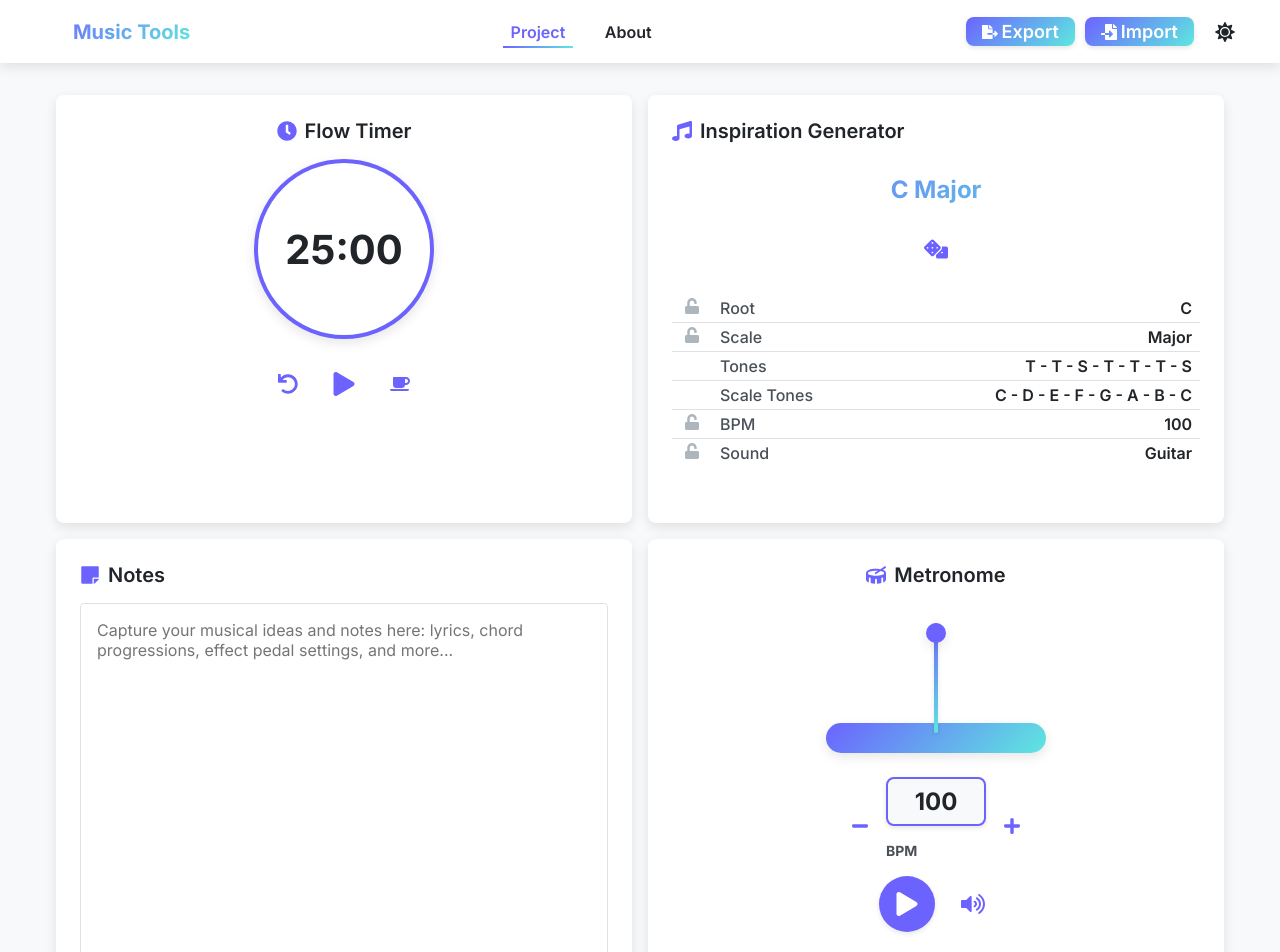
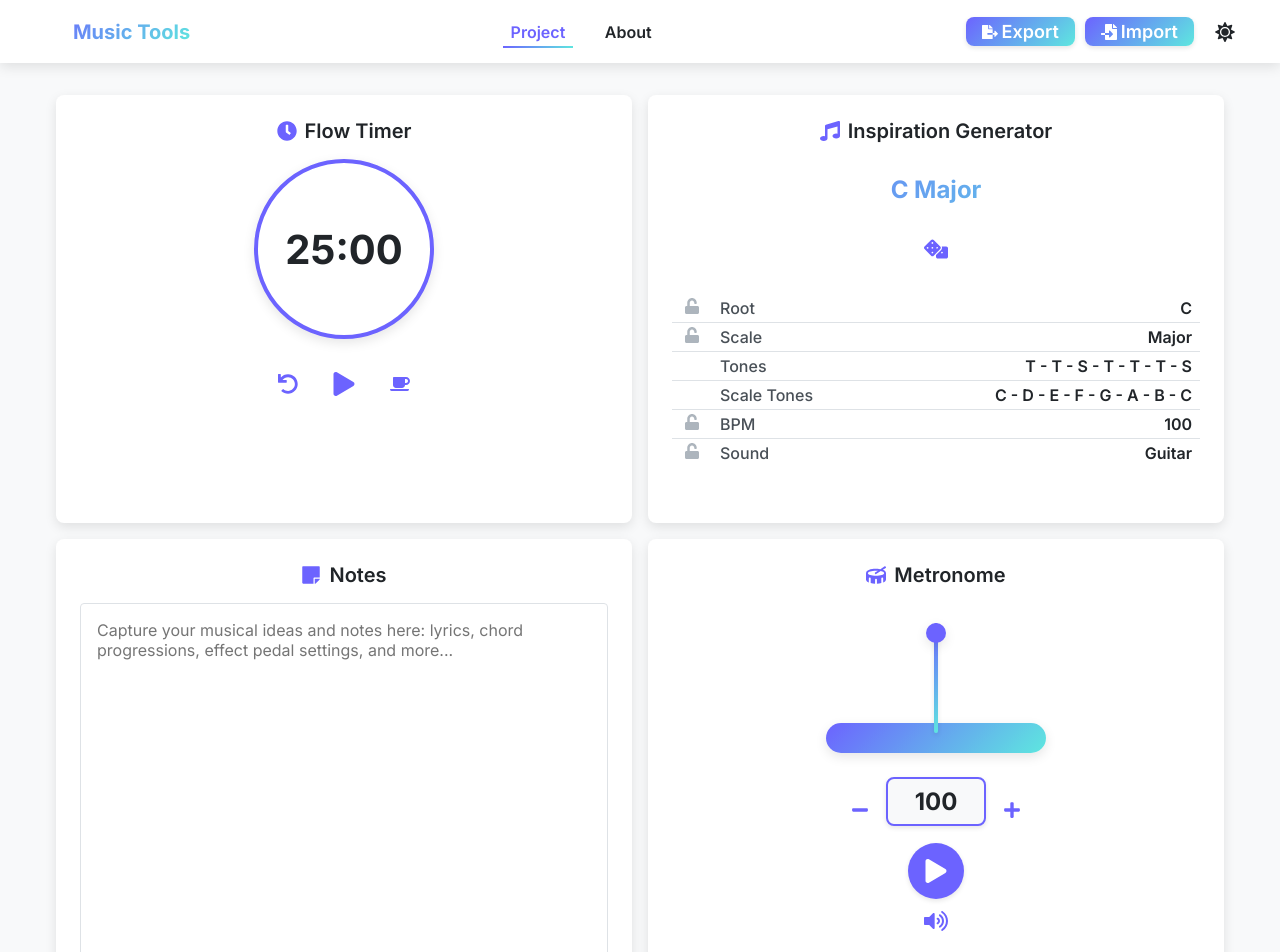
Before and after one commit to fxcircus/music-tools-studio, a React (Create React App) app: page / in a window 1280 px wide. Shown: the top 952 px of the page. Built offline with nearby package versions, Linux system fonts and the light colour scheme.

Commit message:
UI fixes

```diff
--- a/src/components/Metronome/Metronome.tsx
+++ b/src/components/Metronome/Metronome.tsx
@@ -94,10 +94,19 @@ const BpmLabel = styled.div`
   margin-bottom: ${({ theme }) => theme.spacing.md};
 `;
 
-const ControlsRow = styled.div`
+const ControlsContainer = styled.div`
   display: flex;
+  flex-direction: column;
+  align-items: center;
+  width: 100%;
+  margin-bottom: ${({ theme }) => theme.spacing.md};
+`;
+
+const ButtonGroup = styled.div`
+  display: flex;
+  justify-content: center;
   gap: ${({ theme }) => theme.spacing.md};
-  margin-bottom: ${({ theme }) => theme.spacing.md};
+  margin-bottom: ${({ theme }) => theme.spacing.xs};
 `;
 
 const ControlButton = styled(motion.button)`
@@ -141,7 +150,7 @@ const BeatIndicator = styled(motion.div)`
 const BeatsRow = styled.div`
   display: flex;
   justify-content: center;
-  margin-top: ${({ theme }) => theme.spacing.md};
+  margin-top: ${({ theme }) => theme.spacing.xs};
 `;
 
 const BpmControls = styled.div`
@@ -421,7 +430,6 @@ const Metronome: FC<LoaderProps> = ({ bpm: initialBpm }) => {
 
                 <div>
                     <BpmDisplay>{bpm}</BpmDisplay>
-                    <BpmLabel>BPM</BpmLabel>
                 </div>
 
                 <ControlButton
@@ -435,7 +443,7 @@ const Metronome: FC<LoaderProps> = ({ bpm: initialBpm }) => {
                 </ControlButton>
             </BpmControls>
 
-            <ControlsRow>
+            <ControlsContainer>
                 <PlayPauseButton
                     onClick={toggleMetronome}
                     whileHover={{ scale: 1.1 }}
@@ -446,6 +454,7 @@ const Metronome: FC<LoaderProps> = ({ bpm: initialBpm }) => {
                     </IconWrapper>
                 </PlayPauseButton>
 
+                <ButtonGroup>
                     <ControlButton
                         onClick={toggleMute}
                         whileHover={{ scale: 1.2 }}
@@ -455,7 +464,8 @@ const Metronome: FC<LoaderProps> = ({ bpm: initialBpm }) => {
                             {muteSound ? <Icon icon={FaVolumeMute} size={24} /> : <Icon icon={FaVolumeUp} size={24} />}
                         </IconWrapper>
                     </ControlButton>
-            </ControlsRow>
+                </ButtonGroup>
+            </ControlsContainer>
 
             <BeatsRow>
                 {beats.map((beat) => (
--- a/src/components/common/StyledComponents.tsx
+++ b/src/components/common/StyledComponents.tsx
@@ -365,6 +365,7 @@ export const AppWrapper = styled.div`
 export const CardHeader = styled.div`
   display: flex;
   align-items: center;
+  justify-content: center;
   margin-bottom: ${({ theme }) => theme.spacing.md};
 
   @media (max-width: 768px) {
@@ -377,6 +378,7 @@ export const CardTitle = styled.h3`
   font-size: ${({ theme }) => theme.fontSizes.xl};
   font-weight: 600;
   margin: 0;
+  text-align: center;
 `;
 
 export const CardIconWrapper = styled.span`
```
Lines whose indentation alone changed are shown as unchanged.
